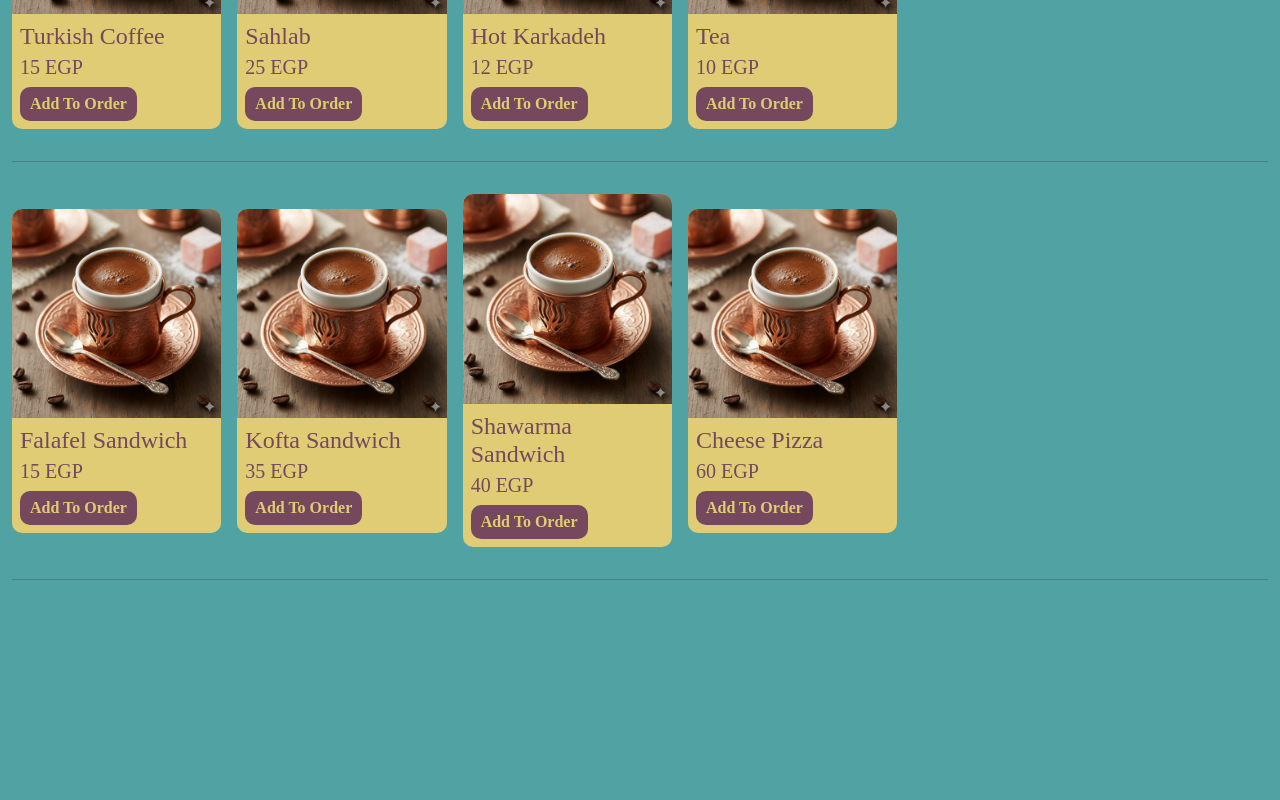
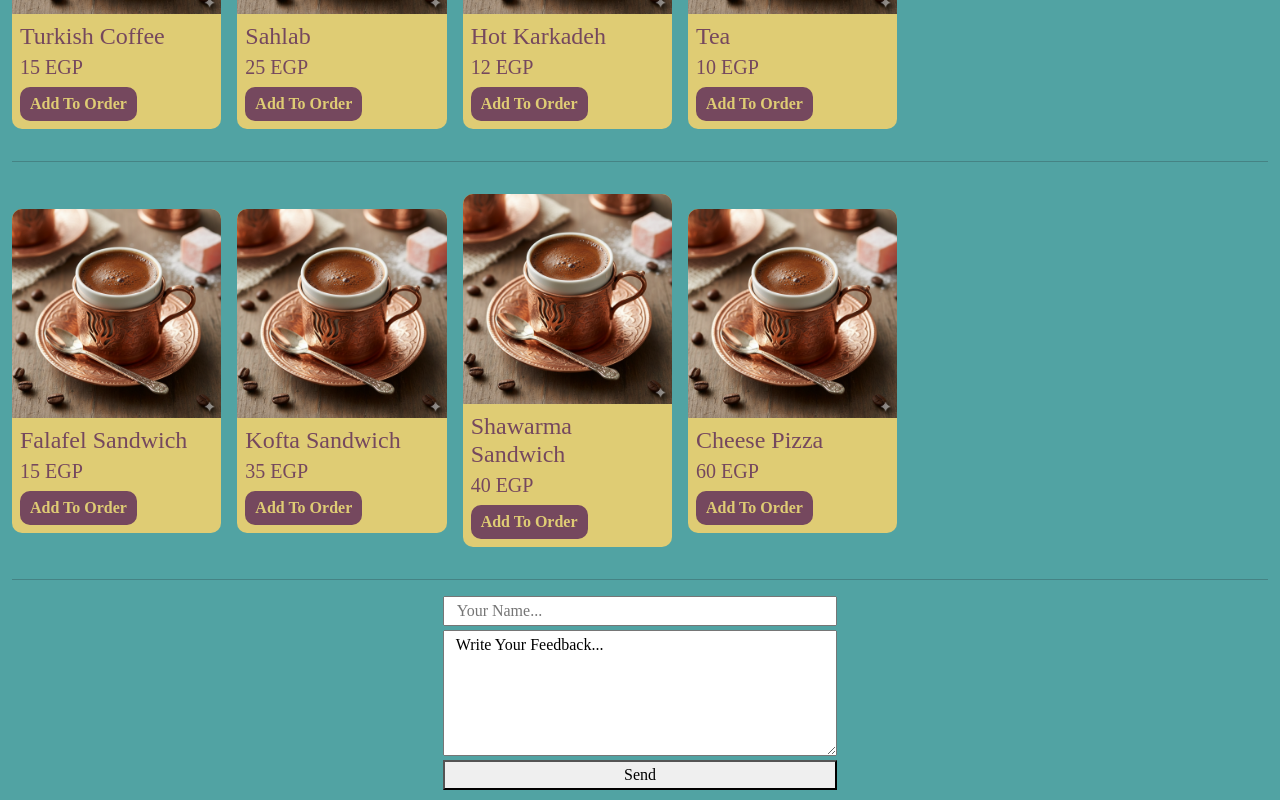
Before and after one commit to a-elshennawy/the-cafe, a React (Vite) app: page / in a window 1280 px wide. Shown: the part 706-1506 px from the top of the page. Before the commit the page ends 1312 px from the top, so only its background shows below. Built offline with nearby package versions, Linux system fonts and the light colour scheme; a web font is replaced by a local one.

Commit message:
feedback

```diff
--- a/src/components/pages/Admin/AdminSections/InvSection.jsx
+++ b/src/components/pages/Admin/AdminSections/InvSection.jsx
@@ -2,7 +2,6 @@ export default function InvSection() {
   return (
     <>
       <div className="InvSection py-3 px-0 col-12 row justify-content-center align-items-start m-0 gap-2">
-        <h2 className="col-12 text-center">inventory</h2>
         <div className="searchContainer col-12 text-center py-2">
           <input
             className="prodSearch mb-2 mx-1"
--- a/src/components/pages/Admin/AdminSections/OrdersSection.jsx
+++ b/src/components/pages/Admin/AdminSections/OrdersSection.jsx
@@ -2,7 +2,6 @@ export default function OrdersSection() {
   return (
     <>
       <div className="OrdersSection py-3 px-1 row justify-content-center align-items-center m-0 gap-1">
-        <h2 className="col-12 text-center">orders</h2>
         <div className="orderItem p-3 col-lg-2 col-10">
           <h4 className="pb-2">customer name</h4>
           <div className="pb-1">
--- a/src/components/pages/Home/Home.jsx
+++ b/src/components/pages/Home/Home.jsx
@@ -1,7 +1,8 @@
-import SearchComp from "./HomeSections/SearchComp";
-import ColdDrinksComp from "./HomeSections/ColdDrinksComp";
-import HotDrinksComp from "./HomeSections/HotDrinksComp";
-import FoodComp from "./HomeSections/FoodComp";
+import SearchComp from "./HomeSections/SearchComp/SearchComp";
+import ColdDrinksComp from "./HomeSections/Products/ColdDrinksComp";
+import HotDrinksComp from "./HomeSections/Products/HotDrinksComp";
+import FoodComp from "./HomeSections/Products/FoodComp";
+import FeedbackInput from "./HomeSections/Feedback/FeedbackInput";
 
 export default function Home() {
   return (
@@ -11,6 +12,7 @@ export default function Home() {
         <ColdDrinksComp />
         <HotDrinksComp />
         <FoodComp />
+        <FeedbackInput />
       </section>
     </>
   );
--- /dev/null
+++ b/src/components/pages/Home/HomeSections/Feedback/FeedbackInput.jsx
@@ -0,0 +1,15 @@
+export default function FeedbackInput() {
+  return (
+    <>
+      <div className="row justify-content-center align-items-center m-0 gap-1">
+        <form className="feedbackForm col-lg-4 col-10 row justify-content-center align-items-center m-0 gap-1">
+          <input type="text" placeholder="your name..." />
+          <textarea cols={10} rows={5}>
+            write your feedback...
+          </textarea>
+          <button>send</button>
+        </form>
+      </div>
+    </>
+  );
+}
```
Also changed, not shown: src/components/pages/Home/HomeSections/Products/ColdDrinksComp.jsx (renamed from src/components/pages/Home/HomeSections/ColdDrinksComp.jsx), src/components/pages/Home/HomeSections/Products/FoodComp.jsx (renamed from src/components/pages/Home/HomeSections/FoodComp.jsx), src/components/pages/Home/HomeSections/Products/HotDrinksComp.jsx (renamed from src/components/pages/Home/HomeSections/HotDrinksComp.jsx), src/components/pages/Home/HomeSections/SearchComp/SearchComp.jsx (renamed from src/components/pages/Home/HomeSections/SearchComp.jsx).
